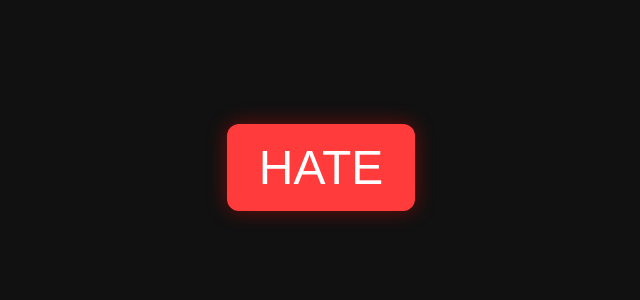
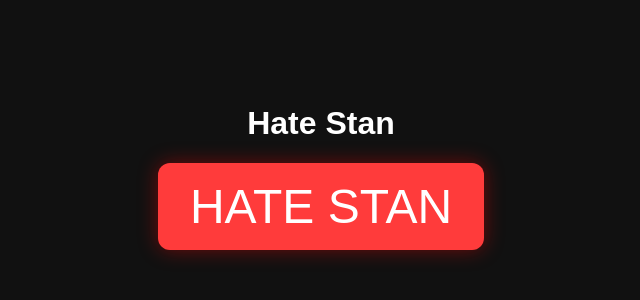
Before and after one commit to apex966/lets-hate-stan, a plain HTML site: page index.html in a window 1280 px wide. Shown: the part 180-480 px from the top of the page, without its empty margins (319-959 px from the left). Drawn offline with Linux system fonts and the light colour scheme.

Commit message:
Update index.html

```diff
--- a/index.html
+++ b/index.html
@@ -2,7 +2,7 @@
 <html lang="en">
 <head>
   <meta charset="UTF-8">
-  <title>Let's Hate Stan</title>
+  <title>Hate Stan</title>
   <style>
     body {
       margin: 0;
@@ -38,7 +38,8 @@
   </style>
 </head>
 <body>
-  <button id="hateButton">HATE</button>
+  <h1>Hate Stan</h1> <!-- Title text -->
+  <button id="hateButton">HATE STAN</button> <!-- Button text -->
   <div id="hateMessage">HATE.</div>
 
   <script>
```
